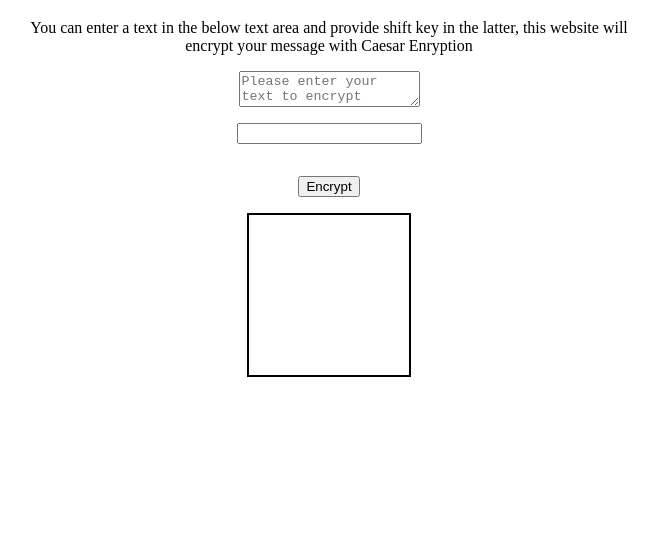
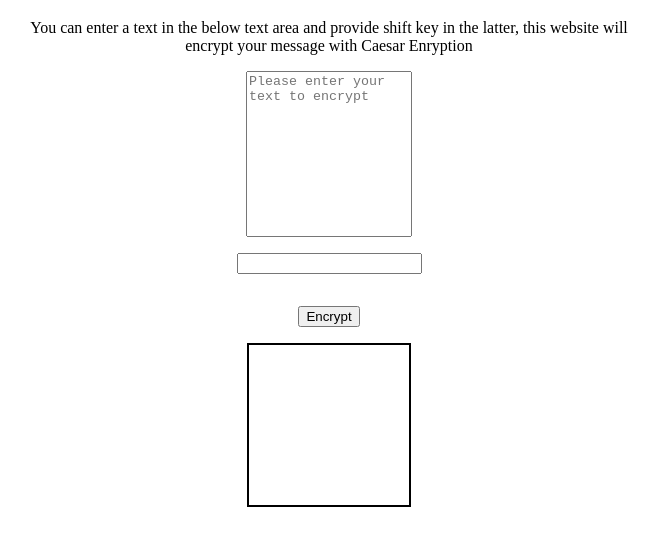
Before and after one commit to Veekshith-Thoram/caesar-encryption-js, a plain HTML site: page index.html in a window 1280 px wide. Shown: the part 61-606 px from the top of the page, without its empty margins (311-970 px from the left). Drawn offline with Linux system fonts and the light colour scheme.

Commit message:
resize: none

```diff
--- a/index.css
+++ b/index.css
@@ -14,7 +14,10 @@ body{
 
 textarea {
     display: block;
+    width: 10rem;
+    height: 10rem;
     margin: 1rem auto;
+    resize: none;
 }
 
 input {
```
